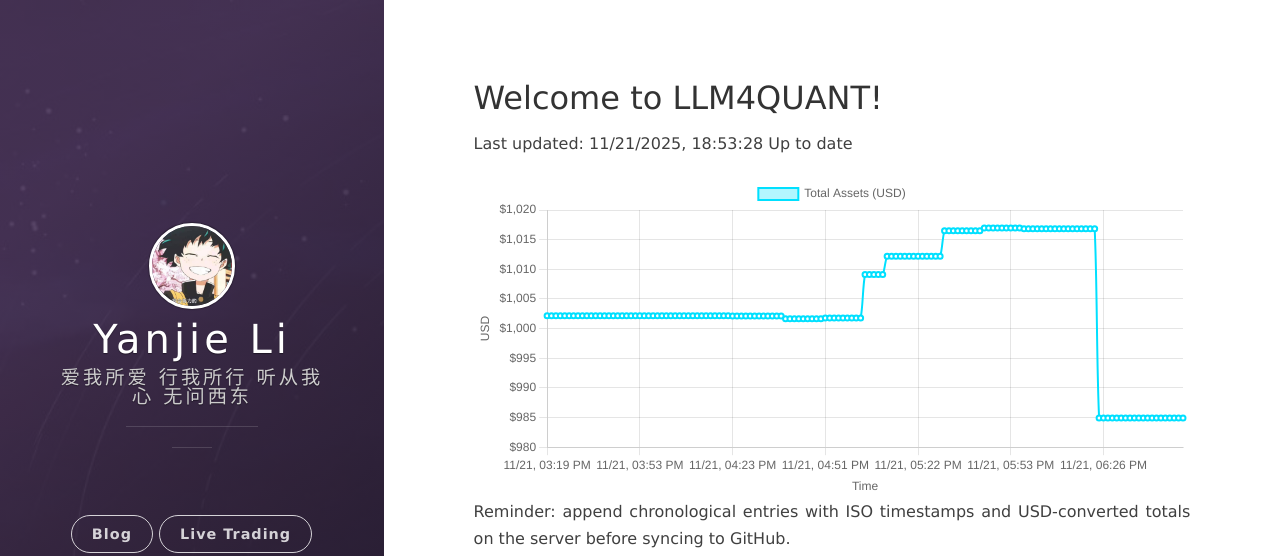
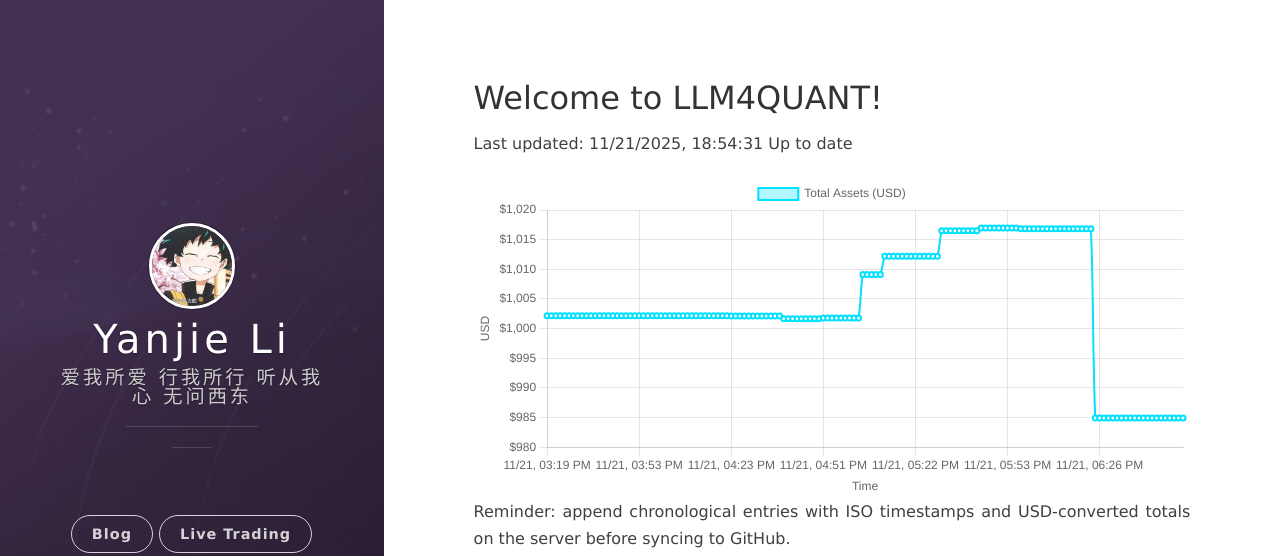
Before and after one commit to leeyegy/leeyegy.github.io, a Jekyll site: the page built from live-trading.html, in a window 1280 px wide. Shown: the top 556 px of the page. Built offline with Jekyll 4.4.1, drawn with Linux system fonts in a browser that asks for light colours; nearby versions of some CDN libraries.

Commit message:
AccountMonitor: update balance history 2025-11-22T02:54:31+08:00

```diff
--- a/assets/data/binance/balance-history.json
+++ b/assets/data/binance/balance-history.json
@@ -1,5 +1,5 @@
 {
-  "generatedAt": "2025-11-22T02:53:28+08:00",
+  "generatedAt": "2025-11-22T02:54:31+08:00",
   "asset": "total_usd_value",
   "history": [
     {
@@ -581,6 +581,10 @@
     {
       "timestamp": "2025-11-22T02:53:28+08:00",
       "totalUsd": 984.91919649
+    },
+    {
+      "timestamp": "2025-11-22T02:54:31+08:00",
+      "totalUsd": 984.91919649
     }
   ]
 }
```
